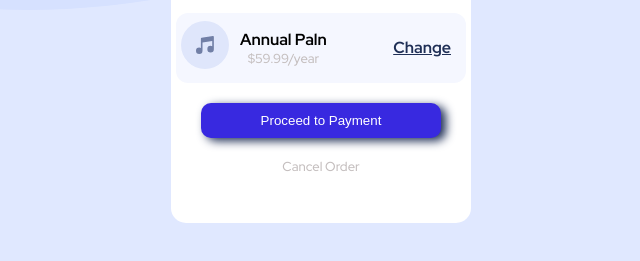
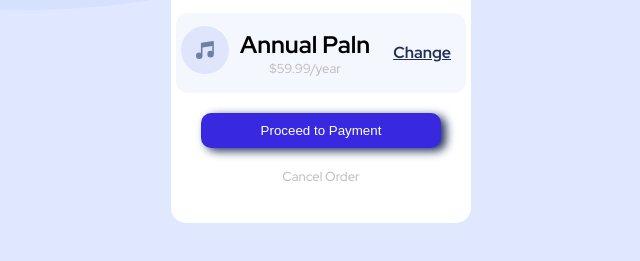
Before and after one commit to AmroAl-Wageei/Order-summary, a plain HTML site: page index.html in a window 1280 px wide. Shown: the part 427-688 px from the top of the page, without its empty margins (319-959 px from the left). Drawn offline with Linux system fonts and the light colour scheme.

Commit message:
Order-Summary

```diff
--- a/index.html
+++ b/index.html
@@ -62,7 +62,7 @@
               <img src="./images/icon-music.svg" alt="Music" />
             </div>
             <div class="text">
-              <h4>Annual Paln</h4>
+              <h2>Annual Paln</h2>
               <p>$59.99/year</p>
             </div>
           </div>
```
